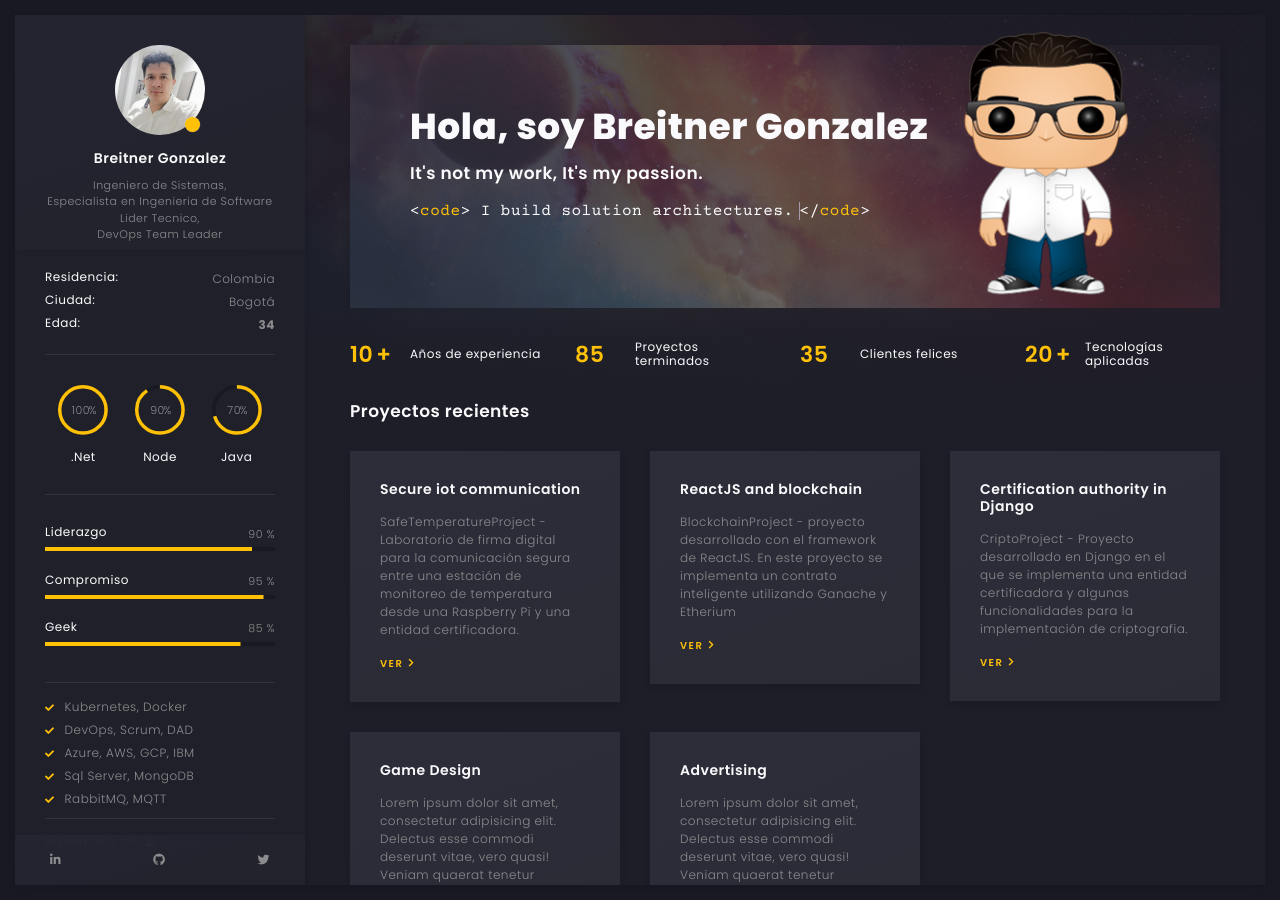
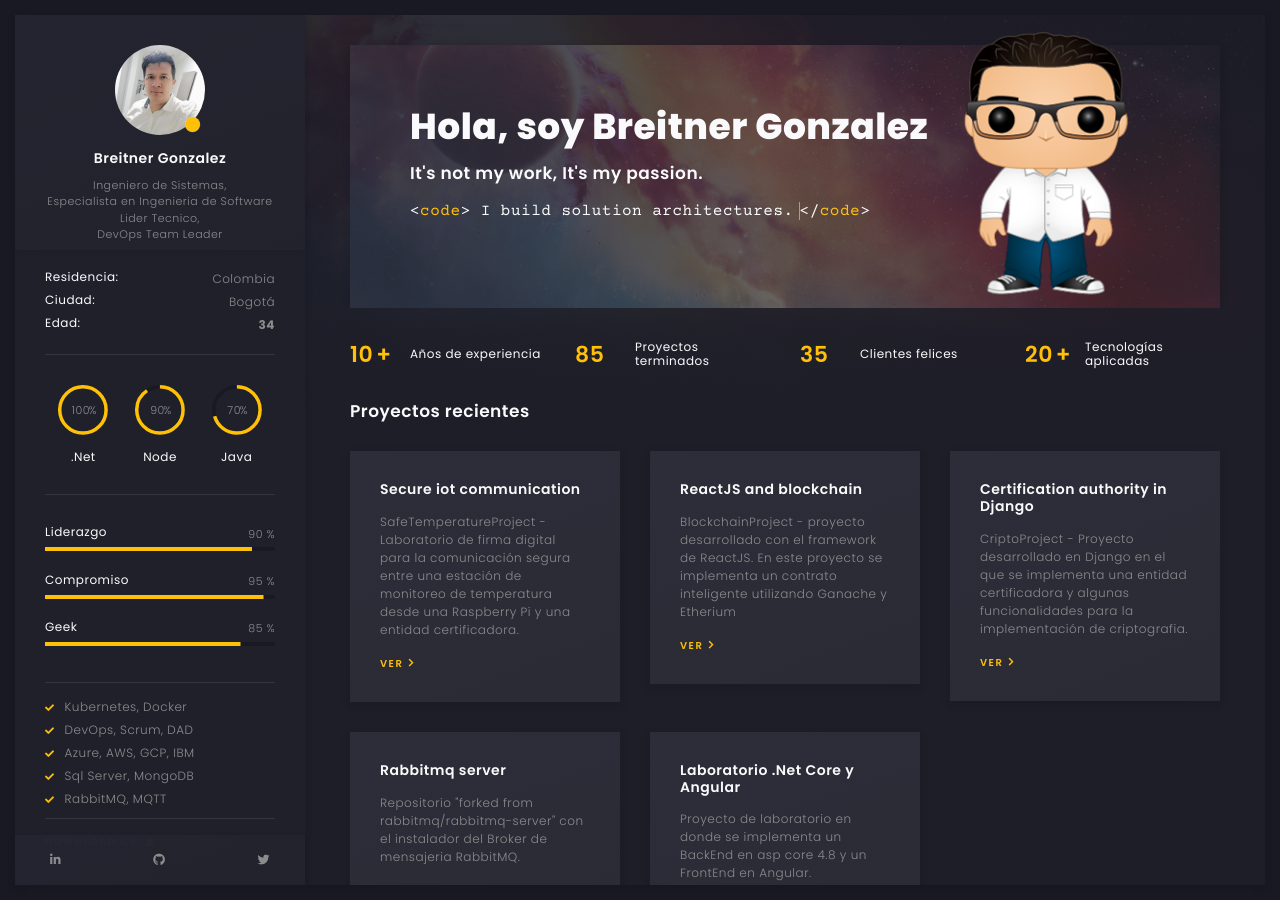
Before and after one commit to breinergonza/breinergonza.github.io, a Jekyll site: the page built from index.html, in a window 1280 px wide. Built offline with Jekyll 4.4.1, drawn with Linux system fonts in a browser that asks for light colours.

Commit message:
Rabbitmq y Angular

```diff
--- a/_includes/features.html
+++ b/_includes/features.html
@@ -143,30 +143,24 @@
       <div class="art-a art-service-icon-box">
         <div class="art-service-ib-content">
 
-          <h5 class="mb-15">Game Design</h5>
-          <div class="mb-15">Lorem ipsum dolor sit amet, consectetur adipisicing elit. Delectus esse commodi deserunt vitae, vero quasi! Veniam quaerat tenetur pariatur doloribus.</div>
+          <h5 class="mb-15">Rabbitmq server</h5>
+          <div class="mb-15">Repositorio "forked from rabbitmq/rabbitmq-server" con el instalador del Broker de mensajeria RabbitMQ.</div>
 
-          <div class="art-buttons-frame"><a href="#." class="art-link art-color-link art-w-chevron">Order now</a></div>
+          <div class="art-buttons-frame"><a href="https://github.com/breinergonza/rabbitmq-server" class="art-link art-color-link art-w-chevron" target="_blank">Ver</a></div>
         </div>
       </div>
 
     </div>
     <div class="col-lg-4 col-md-6">
 
-      <!-- service -->
       <div class="art-a art-service-icon-box">
-        <!-- service content -->
         <div class="art-service-ib-content">
+          <h5 class="mb-15">Laboratorio .Net Core y Angular</h5>
+          <div class="mb-15">Proyecto de laboratorio en donde se implementa un BackEnd en asp core 4.8 y un FrontEnd en Angular.</div>
 
-          <h5 class="mb-15">Advertising</h5>
-          <!-- text -->
-          <div class="mb-15">Lorem ipsum dolor sit amet, consectetur adipisicing elit. Delectus esse commodi deserunt vitae, vero quasi! Veniam quaerat tenetur pariatur doloribus.</div>
-          <!-- button -->
-          <div class="art-buttons-frame"><a href="#." class="art-link art-color-link art-w-chevron">Order now</a></div>
+          <div class="art-buttons-frame"><a href="https://github.com/breinergonza/TestNetApiAngular" class="art-link art-color-link art-w-chevron" target="_blank">Ver</a></div>
         </div>
-        <!-- service content end -->
       </div>
-      <!-- service end -->
 
     </div>
     <!-- col end -->
```
Also changed, not shown: 2 other files.
